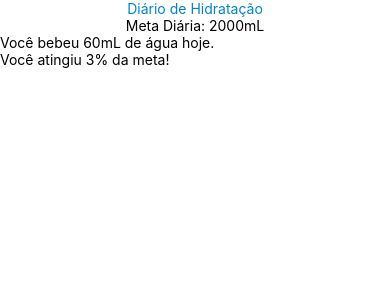
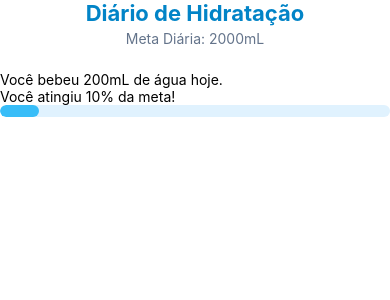
Before and after one commit to fernandagml/diario-hidratacao, a React Native app: screen / in a window 390 px wide. Shown: the top 300 px of the page. Built offline with nearby package versions, Linux system fonts and the light colour scheme.

Commit message:
Correção do CSS dos componentes.

```diff
--- a/App.jsx
+++ b/App.jsx
@@ -17,7 +17,7 @@ export default function App() {
           <Header goal={GOAL}/>
           {/*
           <ActionButton />*/}
-          <WaterProgress goal={GOAL} waterProgress={60}/>
+          <WaterProgress goal={GOAL} waterProgress={200}/>
         </View>
 
       </SafeAreaView>
--- a/src/components/Header.jsx
+++ b/src/components/Header.jsx
@@ -13,11 +13,16 @@ export function Header({goal}) {
 const styles = StyleSheet.create({
     container: {
         alignItems: 'center',
+        marginBottom: 24,
     },
     title: {
         color: COLORS.primary,
+        fontSize: 22,
+        fontWeight: 'bold',
     },
     subtitle: {
-        backgroundColor: '#fff',
+        fontSize: 14,
+        color: COLORS.textMuted,
+        marginTop: 4,
     },
 })
--- a/src/components/WaterProgress.jsx
+++ b/src/components/WaterProgress.jsx
@@ -5,18 +5,6 @@ export function WaterProgress({ waterProgress = 0, goal }) {
 
     const percentage = Math.min(Math.floor((waterProgress / goal) * 100), 100);
 
-    const styles = StyleSheet.create({
-        bar: {
-            width: '100%',
-            height: '20',
-            backgroundColor: '#dfdfdf',
-        },
-        barPerc: {
-            width: percentage + '%',
-            height: '20',
-            backgroundColor: '#2d82c9',
-        },
-    })
     return (
         <View>
             <Text>Você bebeu {waterProgress}mL de água hoje.</Text>
```
